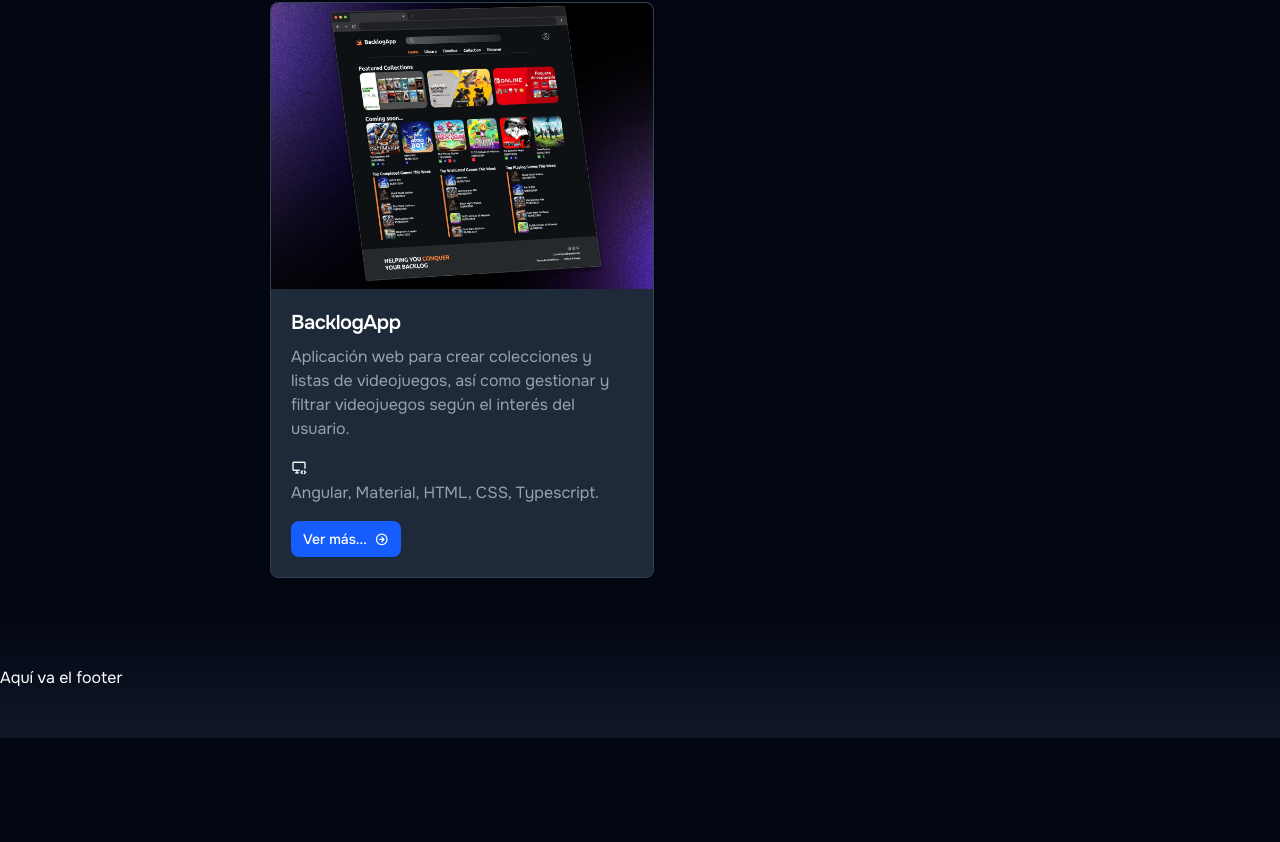
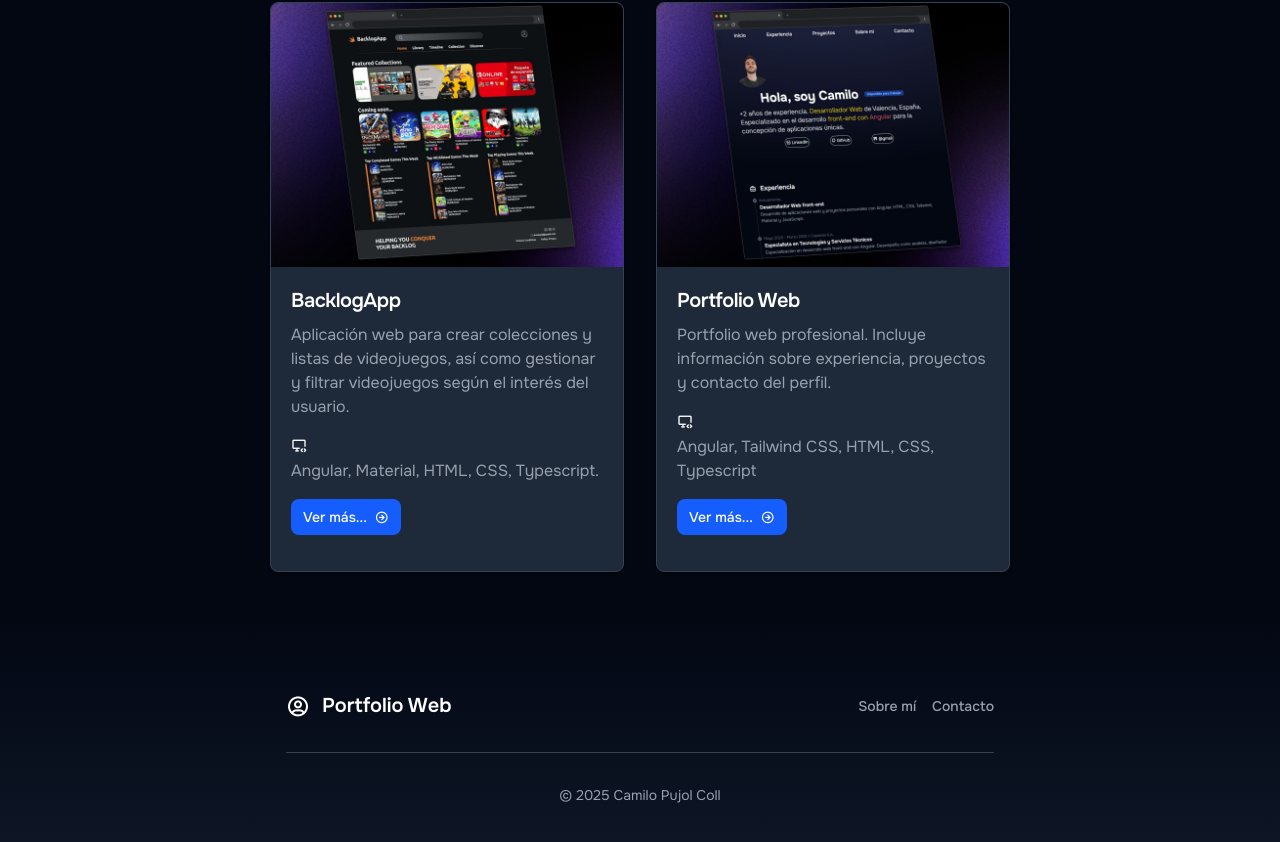
Before and after one commit to CamiloPC/portfolio-dev, an Angular app: page / in a window 1280 px wide. Shown: the part 1170-2012 px from the top of the page. Before the commit the page ends 1908 px from the top, so only its background shows below. Built offline with nearby package versions, Linux system fonts and the light colour scheme.

Commit message:
Projects & Footer

```diff
--- a/src/app/components/footer/footer.component.html
+++ b/src/app/components/footer/footer.component.html
@@ -1,3 +1,30 @@
 <footer class="py-12 bg-gradient-to-t from-gray-300 to-gray-350 dark:from-gray-900 dark:to-gray-950 dark:text-white">
-  Aquí va el footer
+  <div class="w-full md:w-[650px] lg:w-[740px] mx-auto max-w-screen-xl p-4 md:py-8">
+    <div class="sm:flex sm:items-center sm:justify-between">
+        <a href="#" class="flex items-center mb-4 sm:mb-0 space-x-3 rtl:space-x-reverse">
+            <i class="ti ti-user-circle text-2xl"></i>
+            <span class="self-center text-xl font-semibold whitespace-nowrap dark:text-white">
+              Portfolio Web
+            </span>
+        </a>
+        <ul class="flex flex-wrap items-center mb-6 text-sm font-medium text-gray-500 sm:mb-0 dark:text-gray-400">
+            <li>
+                <a href="#about" class="hover:underline me-4 md:me-4">
+                  Sobre mí
+                </a>
+            </li>
+            <li>
+                <a href="https://www.linkedin.com/in/camilo-pujol-coll-b07a84252/" target="_blank"
+                  class="hover:underline"
+                  >
+                  Contacto
+                </a>
+            </li>
+        </ul>
+    </div>
+    <hr class="my-6 border-gray-200 sm:mx-auto dark:border-gray-700 lg:my-8" />
+    <span class="block text-sm text-gray-500 sm:text-center dark:text-gray-400">
+      © 2025 <span>Camilo Pujol Coll</span>
+    </span>
+  </div>
 </footer>
--- a/src/app/components/header/header.component.html
+++ b/src/app/components/header/header.component.html
@@ -1,11 +1,24 @@
 <header class="flex justify-center items-center py-3 w-full">
 
   <nav class="flex flex-col md:flex-row lg:flex-row gap-x-3 gap-y-4 md:gap-x-16 lg:gap-x-20 text-center">
-    <a class="text-lg font-medium hover:text-blue-500 hover:scale-110 transition" href="/">Inicio</a>
-    <a class="text-lg font-medium hover:text-blue-500 hover:scale-110 transition" href="#experience">Experiencia</a>
-    <a class="text-lg font-medium hover:text-blue-500 hover:scale-110 transition" href="#projects">Proyectos</a>
-    <a class="text-lg font-medium hover:text-blue-500 hover:scale-110 transition" href="#about">Sobre mí</a>
-    <a class="text-lg font-medium hover:text-blue-500 hover:scale-110 transition" href="#contact">Contacto</a>
+    <a class="text-lg font-medium hover:text-blue-500 hover:scale-110 transition" href="/">
+      Inicio
+    </a>
+    <a class="text-lg font-medium hover:text-blue-500 hover:scale-110 transition" href="#experience">
+      Experiencia
+    </a>
+    <a class="text-lg font-medium hover:text-blue-500 hover:scale-110 transition" href="#projects">
+      Proyectos
+    </a>
+    <a class="text-lg font-medium hover:text-blue-500 hover:scale-110 transition" href="#about">
+      Sobre mí
+    </a>
+    <a class="text-lg font-medium hover:text-blue-500 hover:scale-110 transition"
+      href="https://www.linkedin.com/in/camilo-pujol-coll-b07a84252/"
+      target="_blank"
+      >
+      Contacto
+    </a>
   </nav>
 
 </header>
--- /dev/null
+++ b/src/app/components/project-card/project-card.component.html
@@ -0,0 +1,24 @@
+<div class="max-w-sm h-[555px] md:h-[570px] hover:scale-101 transition bg-white border border-gray-200 rounded-lg shadow-sm dark:bg-gray-800 dark:border-gray-700">
+  <a [href]="linkRef">
+      <img class="rounded-t-lg" [src]="imgSrc" alt="" />
+  </a>
+
+  <div class="p-5">
+    <a [href]="linkRef">
+      <h5 class="mb-2 text-xl font-semibold tracking-tight text-gray-900 dark:text-white">
+        {{ projectName }}
+      </h5>
+    </a>
+    <p class="mb-4 font-normal text-gray-700 dark:text-gray-400">
+      {{ projectDesc }}
+    </p>
+    <i class="ti ti-device-desktop-code"></i>
+    <p class="mb-4 font-normal text-gray-700 dark:text-gray-400">
+      {{ projectTechs }}
+    </p>
+    <a [href]="linkRef" class="hover:scale-103 transition gap-x-2 inline-flex items-center px-3 py-2 text-sm font-medium text-center text-white bg-blue-700 rounded-lg hover:bg-blue-800 focus:ring-4 focus:outline-none focus:ring-blue-300 dark:bg-blue-600 dark:hover:bg-blue-700 dark:focus:ring-blue-800">
+        Ver más...
+        <i class="ti ti-circle-arrow-right"></i>
+    </a>
+  </div>
+</div>
--- /dev/null
+++ b/src/app/components/project-card/project-card.component.ts
@@ -0,0 +1,30 @@
+import { Component, Input } from '@angular/core';
+
+@Component({
+  selector: 'app-project-card',
+  standalone: true,
+  imports: [],
+  templateUrl: './project-card.component.html',
+  styles: `
+    :host {
+      display: block;
+    }
+  `,
+})
+export class ProjectCardComponent {
+
+  @Input()
+  public linkRef: string = '';
+
+  @Input()
+  public imgSrc: string = '';
+
+  @Input()
+  public projectName: string = '';
+
+  @Input()
+  public projectDesc: string = '';
+
+  @Input()
+  public projectTechs: string = '';
+}
--- a/src/app/pages/home/home.component.html
+++ b/src/app/pages/home/home.component.html
@@ -1,5 +1,4 @@
 <section class="w-full md:w-[520px] lg:w-[740px] mx-auto py-10" id="about">
-
   <div class="flex justify-center md:justify-start">
     <img class="rounded-full size-22 md:size-28 lg:size-32 mb-4" src="../../../assets/images/camilo-2.png" alt="camilodev-photo">
   </div>
@@ -40,7 +39,6 @@
     >
     </app-social-anchor>
   </nav>
-
 </section>
 
 <section class="w-full md:w-[520px] lg:w-[740px] mx-auto py-10" id="experience">
@@ -77,27 +75,21 @@
     Proyectos
   </h2>
 
-  <div class="max-w-sm hover:scale-101 transition bg-white border border-gray-200 rounded-lg shadow-sm dark:bg-gray-800 dark:border-gray-700">
-    <a href="#">
-        <img class="rounded-t-lg" src="../../../assets/images/backlogProject.jpg" alt="" />
-    </a>
-    <div class="p-5">
-        <a href="#">
-            <h5 class="mb-2 text-xl font-semibold tracking-tight text-gray-900 dark:text-white">
-              BacklogApp
-            </h5>
-        </a>
-        <p class="mb-4 font-normal text-gray-700 dark:text-gray-400">
-          Aplicación web para crear colecciones y listas de videojuegos, así como gestionar y filtrar videojuegos según el interés del usuario.
-        </p>
-        <i class="ti ti-device-desktop-code"></i>
-        <p class="mb-4 font-normal text-gray-700 dark:text-gray-400">
-          Angular, Material, HTML, CSS, Typescript.
-        </p>
-        <a href="#" class="hover:scale-103 transition gap-x-2 inline-flex items-center px-3 py-2 text-sm font-medium text-center text-white bg-blue-700 rounded-lg hover:bg-blue-800 focus:ring-4 focus:outline-none focus:ring-blue-300 dark:bg-blue-600 dark:hover:bg-blue-700 dark:focus:ring-blue-800">
-            Ver más...
-            <i class="ti ti-circle-arrow-right"></i>
-        </a>
-    </div>
+  <div class="grid grid-cols-1 md:grid-cols-2 gap-8">
+    <app-project-card
+        [linkRef]="'#'"
+        [imgSrc]="'../../../assets/images/backlogProject.jpg'"
+        [projectName]="'BacklogApp'"
+        [projectDesc]="'Aplicación web para crear colecciones y listas de videojuegos, así como gestionar y filtrar videojuegos según el interés del usuario.'"
+        [projectTechs]="'Angular, Material, HTML, CSS, Typescript.'">
+    </app-project-card>
+
+    <app-project-card
+        [linkRef]="'#'"
+        [imgSrc]="'../../../assets/images/portfolioProject.jpg'"
+        [projectName]="'Portfolio Web'"
+        [projectDesc]="'Portfolio web profesional. Incluye información sobre experiencia, proyectos y contacto del perfil.'"
+        [projectTechs]="'Angular, Tailwind CSS, HTML, CSS, Typescript'">
+    </app-project-card>
   </div>
 </section>
--- a/src/app/pages/home/home.component.ts
+++ b/src/app/pages/home/home.component.ts
@@ -2,6 +2,7 @@
 import { BadgeComponent } from '../../components/badge/badge.component';
 import { SocialAnchorComponent } from '../../components/social-anchor/social-anchor.component';
 import { XpItemComponent } from '../../components/xp-item/xp-item.component';
+import { ProjectCardComponent } from '../../components/project-card/project-card.component';
 
 
 @Component({
@@ -10,7 +11,8 @@
   imports: [
     BadgeComponent,
     SocialAnchorComponent,
-    XpItemComponent
+    XpItemComponent,
+    ProjectCardComponent
   ],
   templateUrl: './home.component.html',
   styles: `
```
Also changed, not shown: src/assets/images/portfolioProject.jpg (added).
